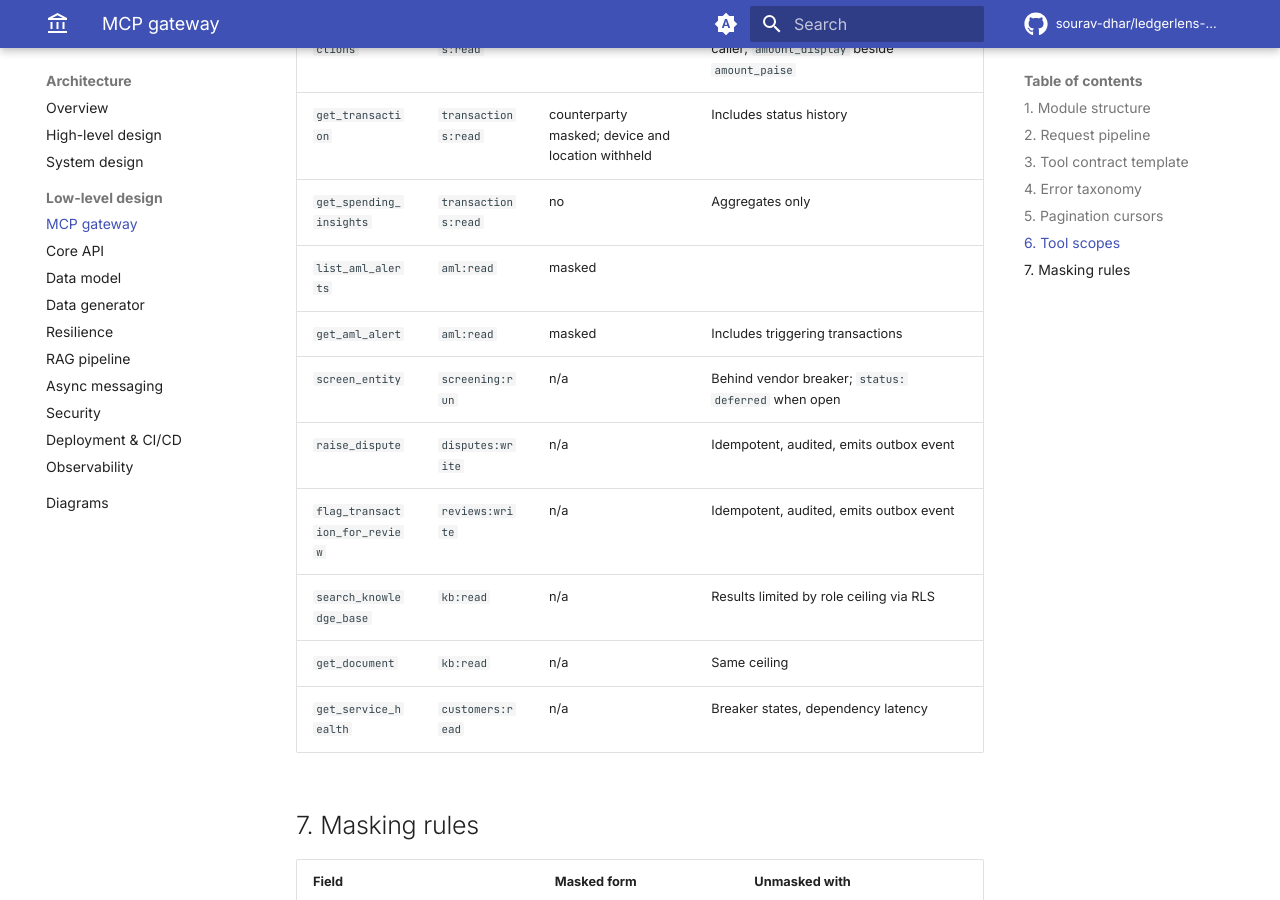
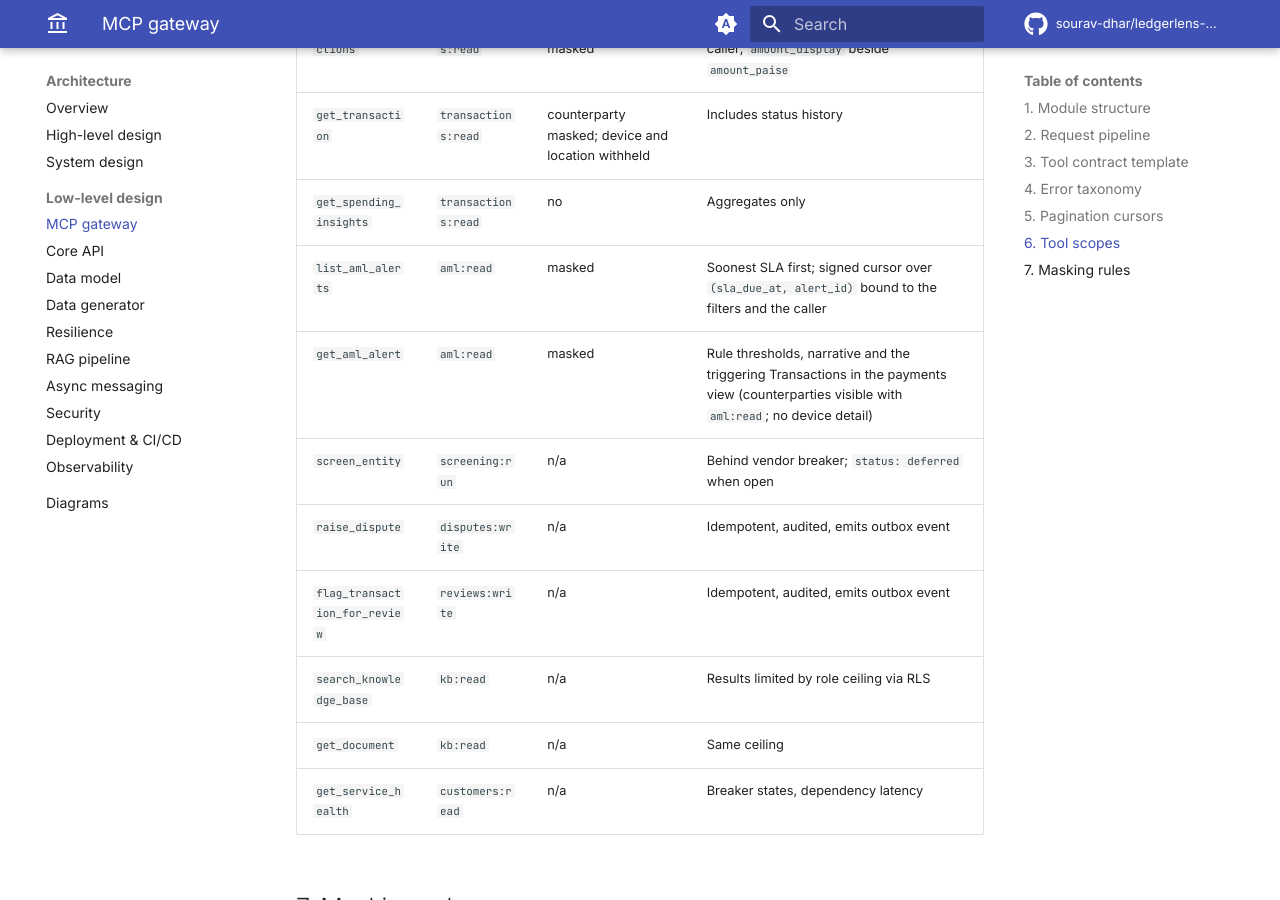
Before and after one commit to sourav-dhar/ledgerlens-mcp, an MkDocs documentation site: the page built from docs/architecture/lld/mcp-gateway.md, in a window 1280 px wide and 900 px high, scrolled down 5691 px. Built offline with MkDocs 1.6.1 and Material for MkDocs 9.7.7, drawn with Linux system fonts in a browser that asks for light colours; comment, search, counter and statistics services are not loaded.

Commit message:
docs: record the AML-alert tools and hand off to the knowledge tools
LLD §6 notes how the queue pages and what an alert's evidence shows; the
README and HANDOFF count 11 of 16 tools, name PR #31, and point the next
session at the knowledge tools, whose core-api routes already exist.

```diff
--- a/docs/architecture/lld/mcp-gateway.md
+++ b/docs/architecture/lld/mcp-gateway.md
@@ -167,8 +167,8 @@ Encoding: `base64url(json(payload)) + "." + base64url(sig)`. Verification failur
 | `search_transactions` | `transactions:read` | counterparty masked | Signed cursor bound to the filters and the caller; `amount_display` beside `amount_paise` |
 | `get_transaction` | `transactions:read` | counterparty masked; device and location withheld | Includes status history |
 | `get_spending_insights` | `transactions:read` | no | Aggregates only |
-| `list_aml_alerts` | `aml:read` | masked | |
-| `get_aml_alert` | `aml:read` | masked | Includes triggering transactions |
+| `list_aml_alerts` | `aml:read` | masked | Soonest SLA first; signed cursor over `(sla_due_at, alert_id)` bound to the filters and the caller |
+| `get_aml_alert` | `aml:read` | masked | Rule thresholds, narrative and the triggering Transactions in the payments view (counterparties visible with `aml:read`; no device detail) |
 | `screen_entity` | `screening:run` | n/a | Behind vendor breaker; `status: deferred` when open |
 | `raise_dispute` | `disputes:write` | n/a | Idempotent, audited, emits outbox event |
 | `flag_transaction_for_review` | `reviews:write` | n/a | Idempotent, audited, emits outbox event |
```
Also changed, not shown: HANDOFF.md (+9 -9 lines), MEMORY.md (+1 -0 lines), README.md (+1 -1 lines).
